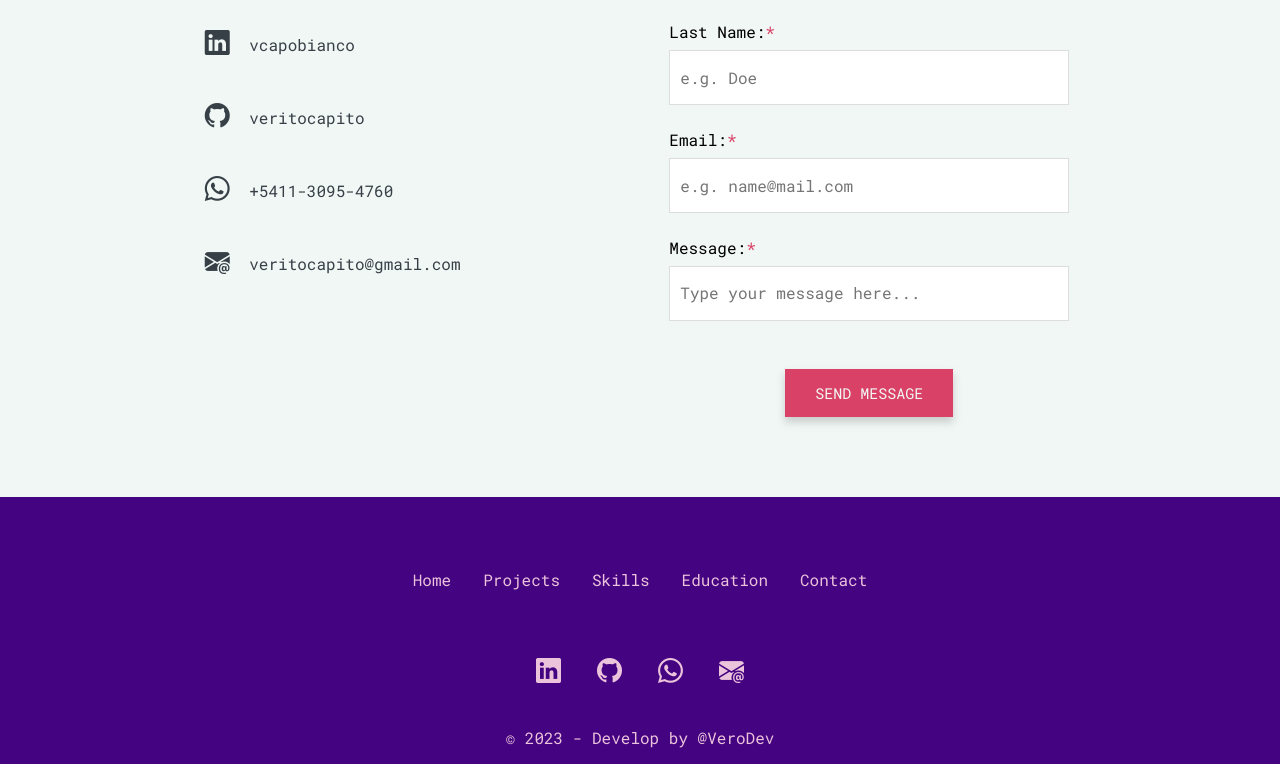
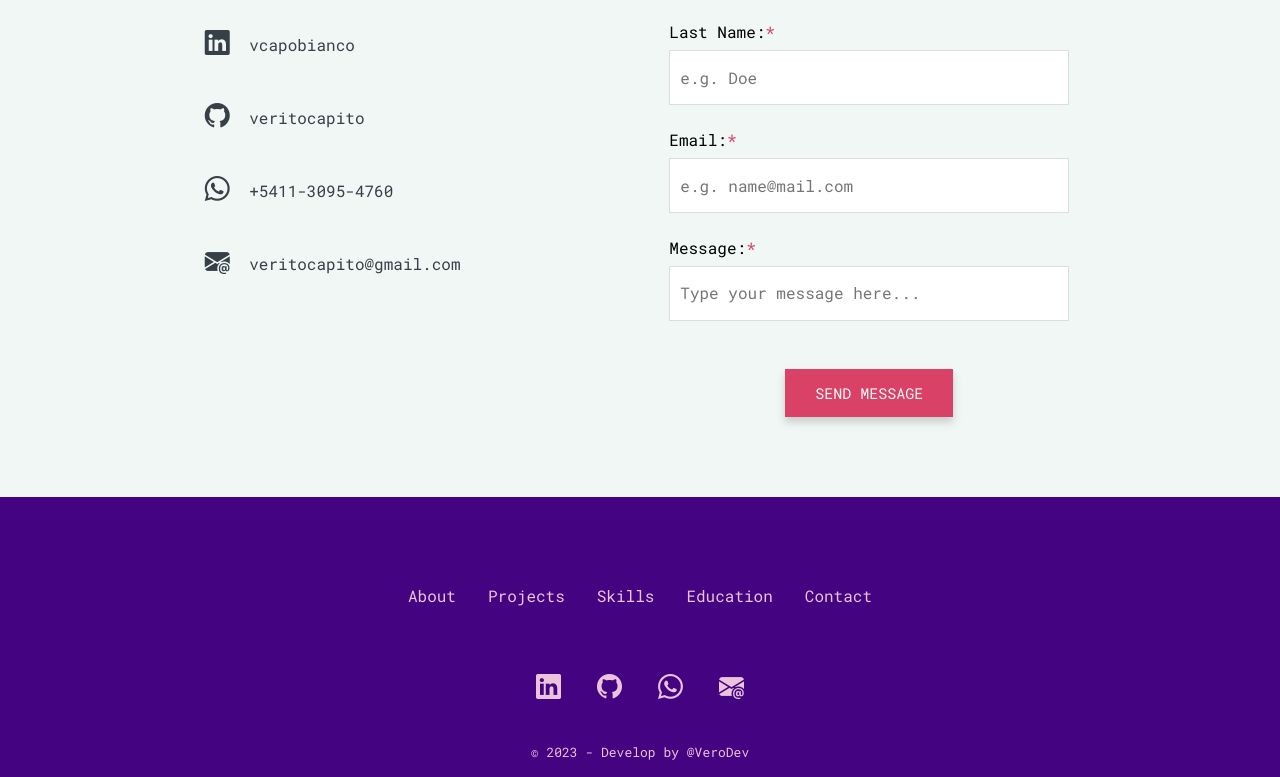
Before and after one commit to veritocapito/adaPortfolio, a plain HTML site: page index.html in a window 1280 px wide. Shown: the part 4465-5242 px from the top of the page. Drawn offline with nearby package versions, Linux system fonts and the light colour scheme.

Commit message:
version 1.0

```diff
--- a/assets/style.css
+++ b/assets/style.css
@@ -523,7 +523,7 @@ a {
         justify-content: center;
         align-items: center;
         gap: 1.5rem;
-        padding-top: 3rem;
+        padding-top: 4rem;
         padding-bottom: 1rem;
     }
 
@@ -685,4 +685,8 @@ a {
         display: flex;
         gap: 2rem;
     }
+
+    footer p{
+        font-size: 13px;
+    }
 }
--- a/index.html
+++ b/index.html
@@ -8,9 +8,10 @@
         <meta name="author" content="Veronica Capobianco">
         <meta property="og:title" content="VeroDev Portfolio">
         <meta property="og:type" content="website">
-        <meta property="og:url" content="">
-        <meta property="og:image" content="./assets/img/profile.png">
+        <meta property="og:url" content="https://adaitw-portfolio.vercel.app/">
+        <meta property="og:image" content="https://i.postimg.cc/BnZ4fvgw/profile.png">
         <meta property="og:description" content="Hi, I'm Veronica Capobianco, FrontEnd Developer!">
+        <meta property="og:site_name" content="VeroDev Portfolio">
         <link rel="stylesheet" href="./assets/style.css">
         <link rel="shortcut icon" href="./assets/img/floppy-32.png" type="image/x-icon">
         <title>VeroDev Portfolio</title>
@@ -205,7 +206,7 @@
         </section>
         <footer>
             <ul class="credits__nav">
-                <li><a href="#home" class="credits__nav-link">Home</a></li>
+                <li><a href="#about" class="credits__nav-link">About</a></li>
                 <li><a href="#projects" class="credits__nav-link">Projects</a></li>
                 <li><a href="#skills" class="credits__nav-link">Skills</a></li>
                 <li><a href="#education" class="credits__nav-link">Education</a></li>
```
